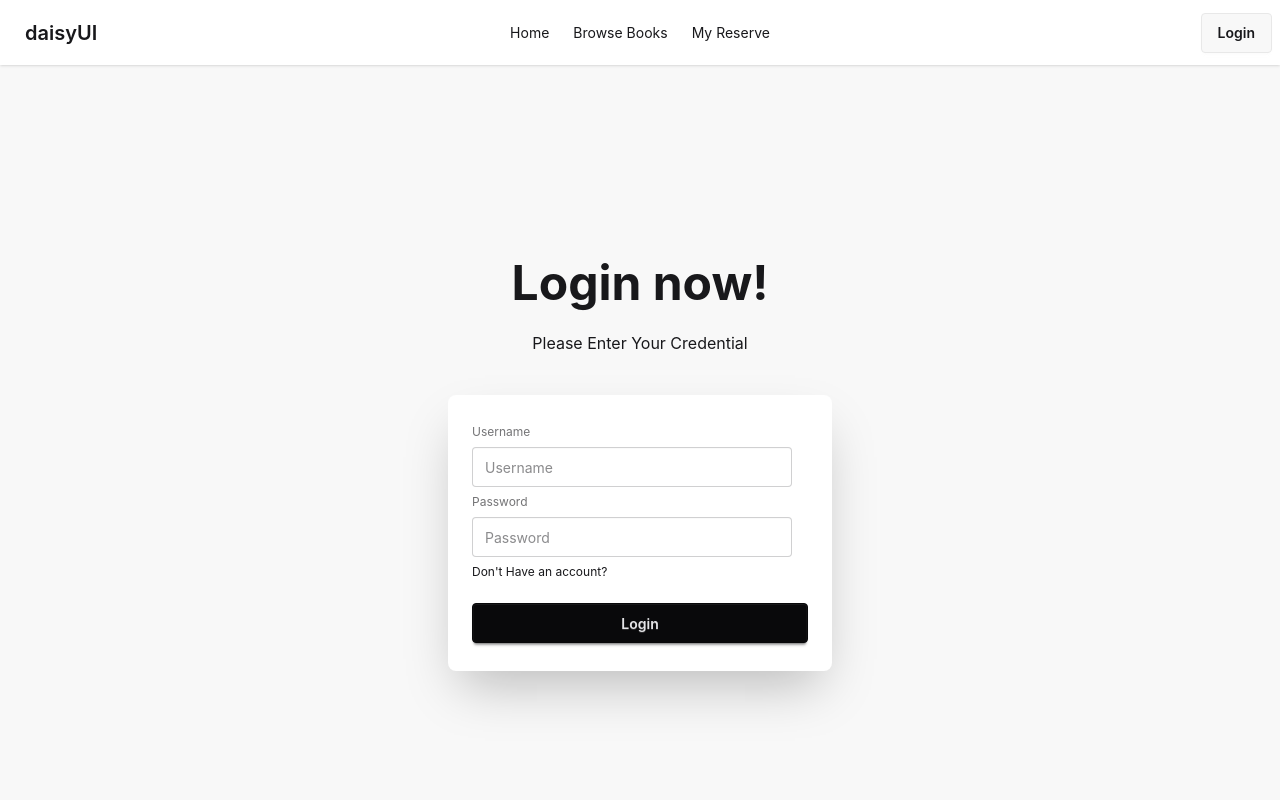
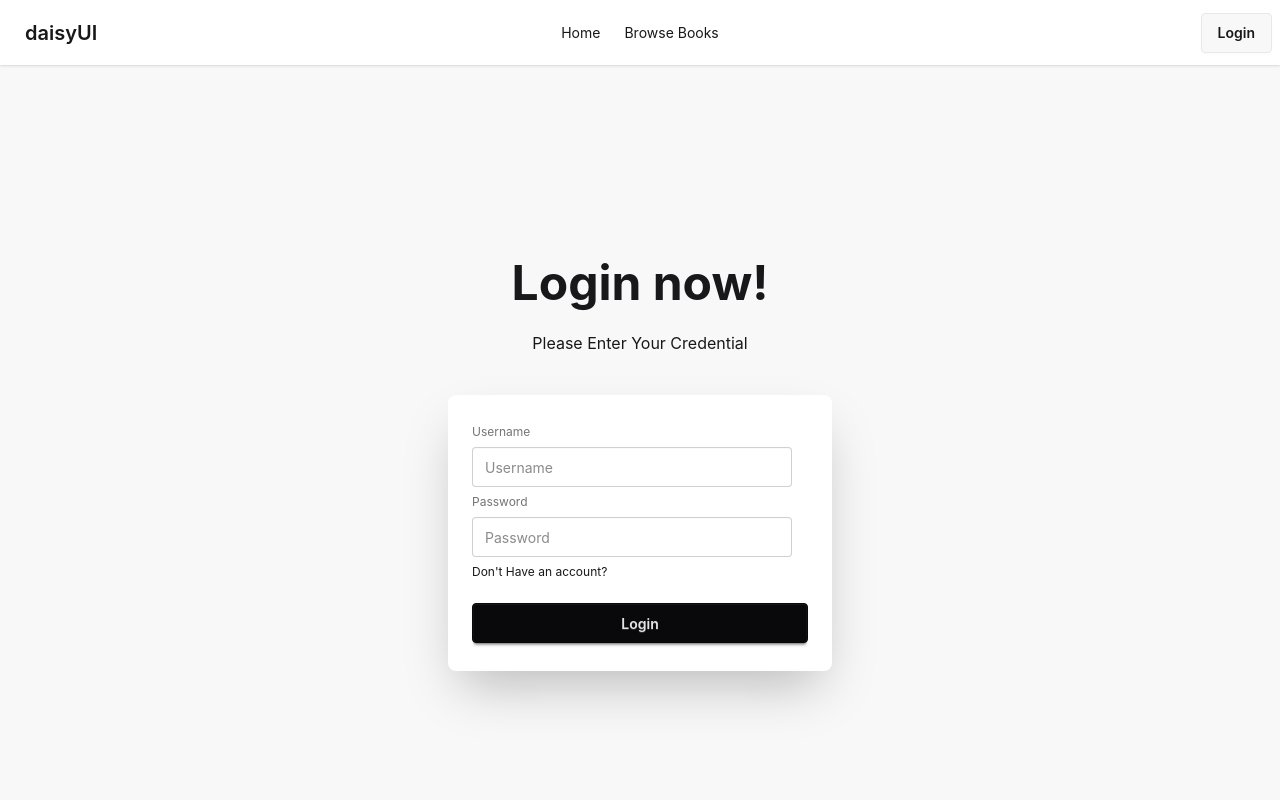
Before and after one commit to arfinaleusuf/library-management-system, a React (Vite) app: page /login in a window 1280 px wide. Shown: the top 800 px of the page. Built offline with nearby package versions, Linux system fonts and the light colour scheme.

Commit message:
add react-hot-toast for notifications; implement loading state in AuthProvider; protect MyReserve route with PrivateRoutes; update Navbar to conditionally render My Reserve link; replace alerts with toast notifications in MyReserve and BookDetails

```diff
--- a/package.json
+++ b/package.json
@@ -13,6 +13,7 @@
     "@tailwindcss/vite": "^4.3.3",
     "react": "^19.2.8",
     "react-dom": "^19.2.8",
+    "react-hot-toast": "^2.6.0",
     "react-router": "^8.3.1",
     "tailwindcss": "^4.3.3"
   },
--- a/src/components/Navbar.jsx
+++ b/src/components/Navbar.jsx
@@ -19,7 +19,9 @@ const Navbar = () => {
                             className="menu menu-sm dropdown-content bg-base-100 rounded-box z-1 mt-3 w-52 p-2 shadow">
                             <li><Link to={'/'}>Home</Link></li>
                             <li><Link to={'/books'}>Browse Books</Link></li>
-                            <li><Link to={'/reserve/my'}>My Reserve</Link></li>
+                            {
+                                authUser && <li><Link to={'/reserve/my'}>My Reserve</Link></li>
+                            }
                         </ul>
                     </div>
                     <a className="btn btn-ghost text-xl">daisyUI</a>
@@ -28,7 +30,9 @@ const Navbar = () => {
                     <ul className="menu menu-horizontal px-1">
                         <li><Link to={'/'}>Home</Link></li>
                         <li><Link to={'/books'}>Browse Books</Link></li>
-                        <li><Link to={'/reserve/my'}>My Reserve</Link></li>
+                        {
+                            authUser && <li><Link to={'/reserve/my'}>My Reserve</Link></li>
+                        }
                     </ul>
                 </div>
                 <div className="navbar-end">
--- a/src/context/AuthProvider.jsx
+++ b/src/context/AuthProvider.jsx
@@ -5,6 +5,7 @@ export const AuthContext = createContext();
 
 const AuthProvider = ({ children }) => {
     const [authUser, setAuthUser] = useState(null)
+    const [loading, setLoading] = useState(true)
 
     const accessToken = localStorage.getItem('lm_token')
 
@@ -18,11 +19,13 @@ const AuthProvider = ({ children }) => {
         const userData = await userRes.json();
 
         setAuthUser(userData);
+        setLoading(false);
     };
 
     useEffect(() => {
         if (!accessToken) {
             setAuthUser(null);
+            setLoading(false)
             return;
         }
         fetchUser();
@@ -35,7 +38,7 @@ const AuthProvider = ({ children }) => {
     }
 
     return (
-        <AuthContext.Provider value={{ authUser, setAuthUser, logout, accessToken}}>{children}</AuthContext.Provider>
+        <AuthContext.Provider value={{ authUser, setAuthUser, logout, accessToken, loading}}>{children}</AuthContext.Provider>
     );
 };
 
--- a/src/main.jsx
+++ b/src/main.jsx
@@ -4,11 +4,13 @@ import './index.css'
 import { RouterProvider } from "react-router/dom";
 import router from './routes/Routes.jsx';
 import AuthProvider from './context/AuthProvider.jsx';
+import { Toaster } from 'react-hot-toast';
 
 createRoot(document.getElementById('root')).render(
   <StrictMode>
     <AuthProvider>
       <RouterProvider router={router} />
+      <Toaster />
     </AuthProvider>
   </StrictMode>,
 )
--- a/src/pages/BookDetails.jsx
+++ b/src/pages/BookDetails.jsx
@@ -2,6 +2,7 @@ import { useContext, useEffect, useState } from "react";
 import { Link, useParams } from "react-router";
 import { baseurl } from "../services/BaseUrl";
 import { AuthContext } from "../context/AuthProvider";
+import toast from "react-hot-toast";
 
 const BookDetails = () => {
     const { id } = useParams();
@@ -17,7 +18,9 @@ const BookDetails = () => {
         })
 
         const data = await res.json();
-        console.log(data)
+        if(data){
+            toast.success(data.message)
+        }
     }
 
     useEffect(() => {
--- a/src/pages/Login.jsx
+++ b/src/pages/Login.jsx
@@ -8,7 +8,7 @@ const Login = () => {
 
     const [username, setUsername] = useState("");
     const [password, setPassword] = useState("");
-    const {authUser, setAuthUser} = useContext(AuthContext);
+    const { authUser, setAuthUser } = useContext(AuthContext);
     const navigate = useNavigate();
 
     const handleLogin = async () => {
@@ -30,20 +30,21 @@ const Login = () => {
             localStorage.setItem("lm_token", accessToken)
 
             const userRes = await fetch(`${baseurl}/user`, {
-                headers:{
+                headers: {
                     Authorization: `Bearer ${accessToken}`
                 }
             })
 
             const userData = await userRes.json()
 
-            setAuthUser(userData)
 
-            if(userData.detail == 'User not found'){
+
+            if (userData.id) {
+                setAuthUser(userData)
+                navigate("/")
+            }
+            else {
                 return
-            }
-            else{
-                navigate("/")
             }
 
         } catch (error) {
--- a/src/pages/MyReserve.jsx
+++ b/src/pages/MyReserve.jsx
@@ -1,6 +1,7 @@
 import { useContext, useEffect, useState } from "react";
 import { baseurl } from "../services/BaseUrl";
 import { AuthContext } from "../context/AuthProvider";
+import toast from "react-hot-toast";
 
 const MyReserve = () => {
     const [myReserve, setMyReserve] = useState([]);
@@ -15,7 +16,7 @@ const MyReserve = () => {
         })
 
         const data = await res.json();
-        alert(data.message);
+        toast.success(data.message);
         fetchReservation();
     };
 
@@ -145,7 +146,7 @@ const MyReserve = () => {
                                     {/* Footer */}
                                     <div className="card-actions justify-end mt-4">
                                         <button onClick={() => cancleReserve(reserve.id)} className="btn btn-outline btn-sm">
-                                            Cancle
+                                            Cancel
                                         </button>
                                     </div>
 
--- /dev/null
+++ b/src/routes/PrivateRoutes.jsx
@@ -0,0 +1,16 @@
+import { useContext } from "react";
+import { AuthContext } from "../context/AuthProvider";
+import { Navigate } from "react-router";
+
+const PrivateRoutes = ({children}) => {
+
+    const {authUser, loading} = useContext(AuthContext)
+    if(loading) return <p>Loading...</p>
+
+    if(!authUser){
+        return <Navigate to={'/login'}></Navigate>
+    }
+    return children
+};
+
+export default PrivateRoutes;
--- a/src/routes/Routes.jsx
+++ b/src/routes/Routes.jsx
@@ -6,6 +6,7 @@ import SignUp from "../pages/SignUp";
 import BrowesBooks from "../pages/BrowesBooks";
 import BookDetails from "../pages/BookDetails";
 import MyReserve from "../pages/MyReserve";
+import PrivateRoutes from "./PrivateRoutes";
 
 const router = createBrowserRouter([
   {
@@ -34,7 +35,7 @@ const router = createBrowserRouter([
         },
         {
           path:'/reserve/my',
-          element: <MyReserve/>
+          element:<PrivateRoutes> <MyReserve/> </PrivateRoutes>
         }
     ]
   },
```
Also changed, not shown: 1 other file (tests, documents, lock files or other folders).
